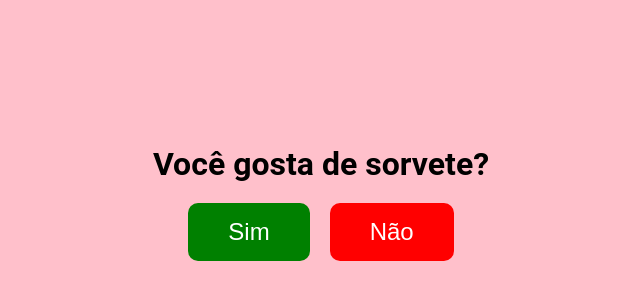
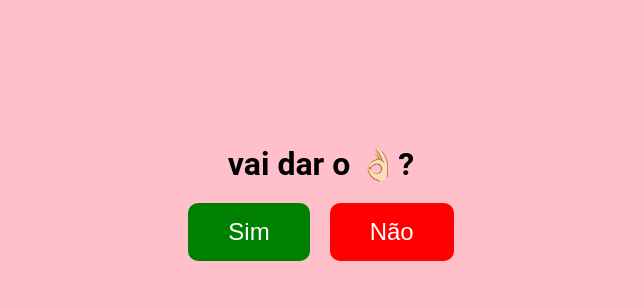
Before and after one commit to Matheus2ouza/projeto-de-maluco, a plain HTML site: page index.html in a window 1280 px wide. Shown: the part 208-508 px from the top of the page, without its empty margins (319-959 px from the left). Drawn offline with Linux system fonts and the light colour scheme.

Commit message:
troca da pergunta

```diff
--- a/index.html
+++ b/index.html
@@ -8,7 +8,7 @@
 </head>
 <body>
     <div class="container">
-        <h1>Você gosta de sorvete?</h1>
+        <h1>vai dar o 👌🏻?</h1>
         <div class="buttons">
             <button id="sim-btn">Sim</button>
             <button id="nao-btn">Não</button>
```
